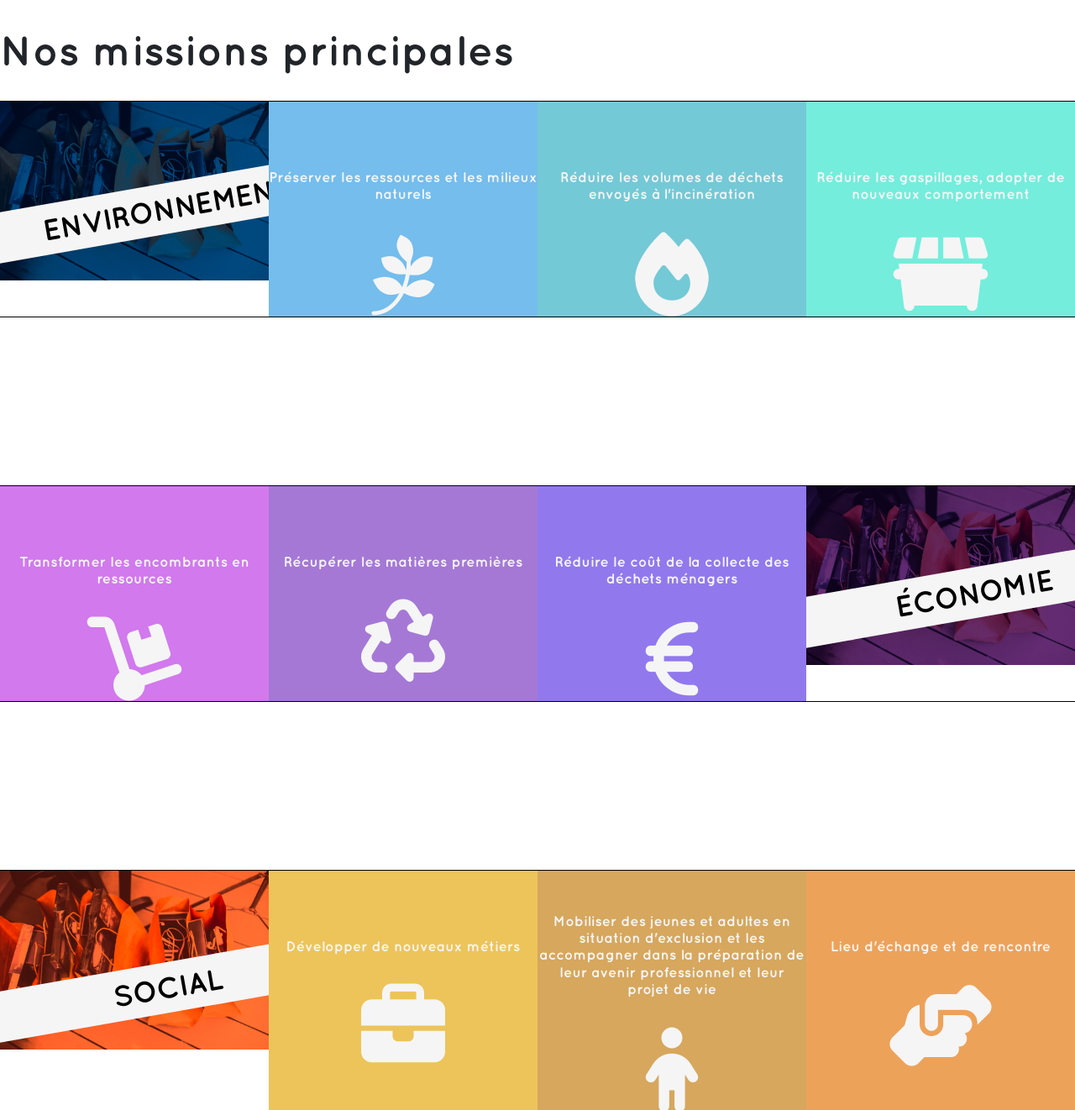
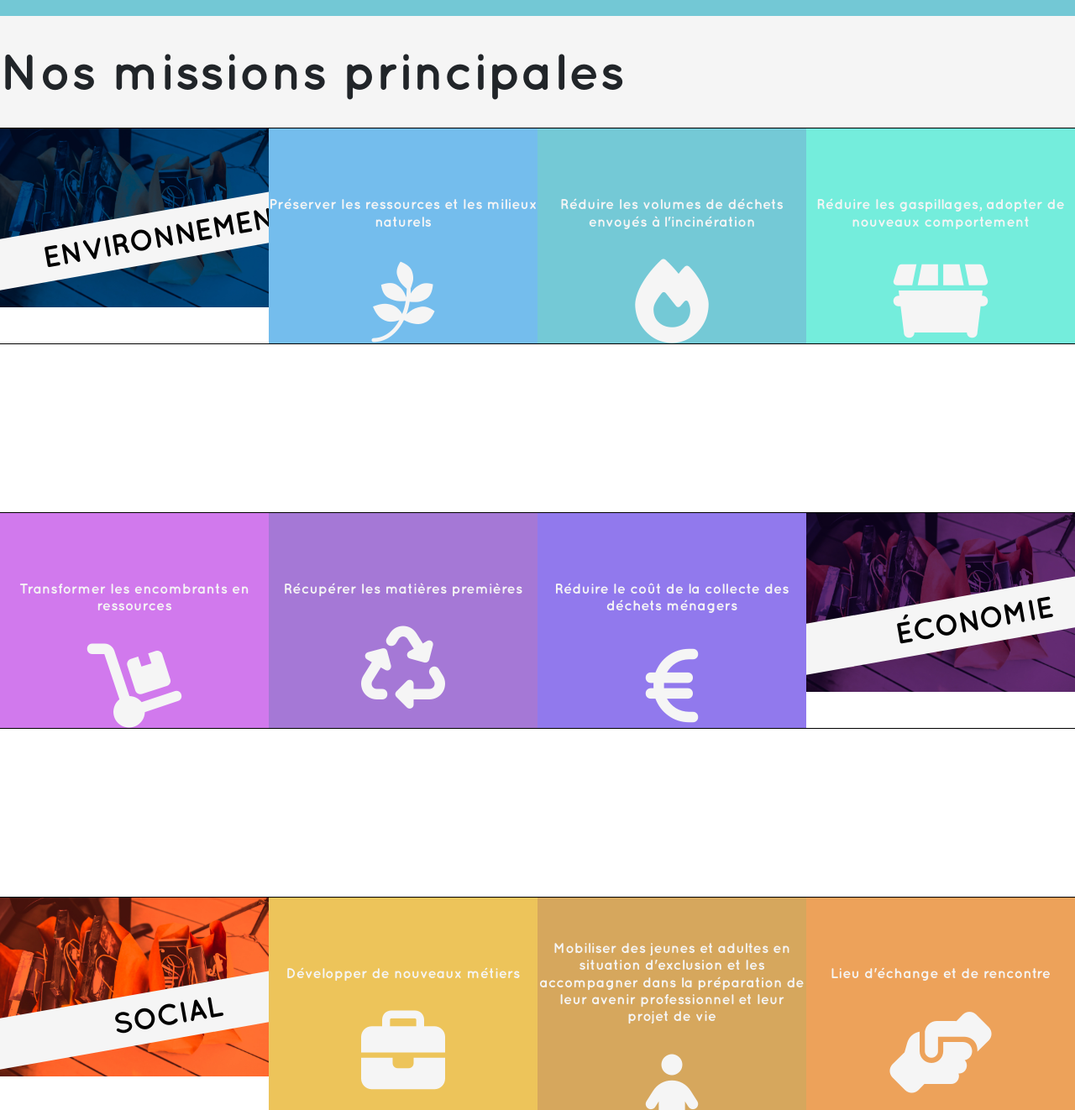
Before and after one commit to chromatyk/recyclerie, a PHP site: page / in a window 1280 px wide. Shown: the part 1330-2652 px from the top of the page at 84% size. Run offline with PHP 8.4, Linux system fonts and the light colour scheme; some libraries are stand-ins or nearby versions.

Commit message:
Fnd mission

```diff
--- a/assets/css/main.css
+++ b/assets/css/main.css
@@ -246,6 +246,7 @@ ul{ /* Petite barre sur le côté du menu */
 .lastProducts{
   min-height: 40vh;
   width: 100%;
+  background-color: whitesmoke;
 }
 
 .carourou{
@@ -253,9 +254,8 @@ ul{ /* Petite barre sur le côté du menu */
 }
 
 #newsProducts{
-  font-size: calc(2em + 1vw);
+  font-size: calc(3em + 1vw);
   font-family: 'quickSand';
-  color: black;
   margin-top: 20px;
 }
 
@@ -414,10 +414,12 @@ ul{ /* Petite barre sur le côté du menu */
 }
 
 .missionRecyclerie h2{
-  font-family: 'quickSand';
-  font-size: 50px;
-  margin-top: 30px;
-  margin-bottom: 30px;
+  font-family: 'quickSandBold';
+  font-size: calc(3em + 1vw);
+  padding-top: 30px;
+  padding-bottom: 30px;
+  background-color: whitesmoke;
+  margin-bottom: 0;
 }
 
 .imgMission{
@@ -531,3 +533,37 @@ ul{ /* Petite barre sur le côté du menu */
     min-width: 15rem;
   }
 }
+
+.missionRecyclerie{
+  position: relative;
+}
+
+video {
+    top: 50%;
+    left: 50%;
+    min-width: 100%;
+    min-height: 100%;
+    width: auto;
+    height: auto;
+    z-index: -100;
+    transform: translateX(-50%) translateY(-50%);
+    background-size: cover;
+    transition: 1s opacity;
+}
+
+
+.video-parallax {
+    -webkit-transition-position: fixed;
+    position: fixed;
+}
+
+.news{
+  background-color: whitesmoke;
+  min-height: 10vw;
+  z-index: -50;
+}
+
+.maps{
+  padding: 0;
+  background-color: whitesmoke;
+}
--- a/assets/css/mission.css
+++ b/assets/css/mission.css
@@ -2,6 +2,10 @@
   text-align: center;
   font-family: 'quickSandBold';
   padding: 30px;
+}
+
+#titrePage h1{
+  font-size: calc(3em + 1vw);
 }
 
 #missionEnv{
--- a/assets/js/main.js
+++ b/assets/js/main.js
@@ -34,3 +34,36 @@ $(function() {
   }).trigger('resize.example');
 
 });
+
+var vid = document.getElementById("bgvid");
+var pauseButton = document.querySelector("#polina button");
+
+if (window.matchMedia('(prefers-reduced-motion)').matches) {
+    vid.removeAttribute("autoplay");
+    vid.pause();
+    pauseButton.innerHTML = "Paused";
+}
+
+function vidFade() {
+  vid.classList.add("stopfade");
+}
+
+vid.addEventListener('ended', function()
+{
+// only functional if "loop" is removed
+vid.pause();
+// to capture IE10
+vidFade();
+});
+
+
+pauseButton.addEventListener("click", function() {
+  vid.classList.toggle("stopfade");
+  if (vid.paused) {
+    vid.play();
+    pauseButton.innerHTML = "Pause";
+  } else {
+    vid.pause();
+    pauseButton.innerHTML = "Paused";
+  }
+})
--- a/index.php
+++ b/index.php
@@ -24,6 +24,7 @@
     <?php
     include 'vues/header.php';
     ?>
+    <div class="news">
       <div class="newsAlerte" style="background-image:url('assets/images/news.jpg');">
         <div class="newsAlerte pictureFilter">
           <div class="row">
@@ -36,6 +37,7 @@
           <div class="row">
             <div class="mx-auto">
               <button id="buttonNews" class="fill" onclick="window.location.href='allArticles.php'">En savoir plus</button>
+            </div>
           </div>
         </div>
       </div>
@@ -264,6 +266,11 @@
     </div>
     <div class="missionRecyclerie">
       <h2>Nos missions principales</h2>
+      <div class="video-container">
+  <video autoplay poster="" class="video-parallax" loop muted>
+<source src="assets/video/videoFond.mp4" type="video/mp4">
+  </video>
+</div>
       <div class="row lineAxes">
         <div class="col-lg-3 imgMission">
           <img src="assets/images/economie.jpg" alt="">
@@ -326,8 +333,8 @@
       </div>
     </div>
     <div class="row">
-      <div class="col-12">
-        <iframe src="https://www.google.com/maps/embed?pb=!1m18!1m12!1m3!1d2587.1039563402064!2d3.000828416039543!3d49.576927979364385!2m3!1f0!2f0!3f0!3m2!1i1024!2i768!4f13.1!3m3!1m2!1s0x47e873da4d530e49%3A0x508ab07261e78522!2sLa%20Recyclerie%20du%20Pays%20Noyonnais!5e0!3m2!1sfr!2sfr!4v1568632016544!5m2!1sfr!2sfr" width="100%" height="450" frameborder="0" style="border:0;" allowfullscreen=""></iframe>
+      <div class="col-12 maps">
+        <iframe src="https://www.google.com/maps/embed?pb=!1m18!1m12!1m3!1d2587.1039563402064!2d3.000828416039543!3d49.576927979364385!2m3!1f0!2f0!3f0!3m2!1i1024!2i768!4f13.1!3m3!1m2!1s0x47e873da4d530e49%3A0x508ab07261e78522!2sLa%20Recyclerie%20du%20Pays%20Noyonnais!5e0!3m2!1sfr!2sfr!4v1568632016544!5m2!1sfr!2sfr" width="100%" height="480" frameborder="10" style="border:10px;" allowfullscreen=""></iframe>
       </div>
     </div>
   </div>
```
Also changed, not shown: 1 other file. Lines whose indentation alone changed are shown as unchanged.
